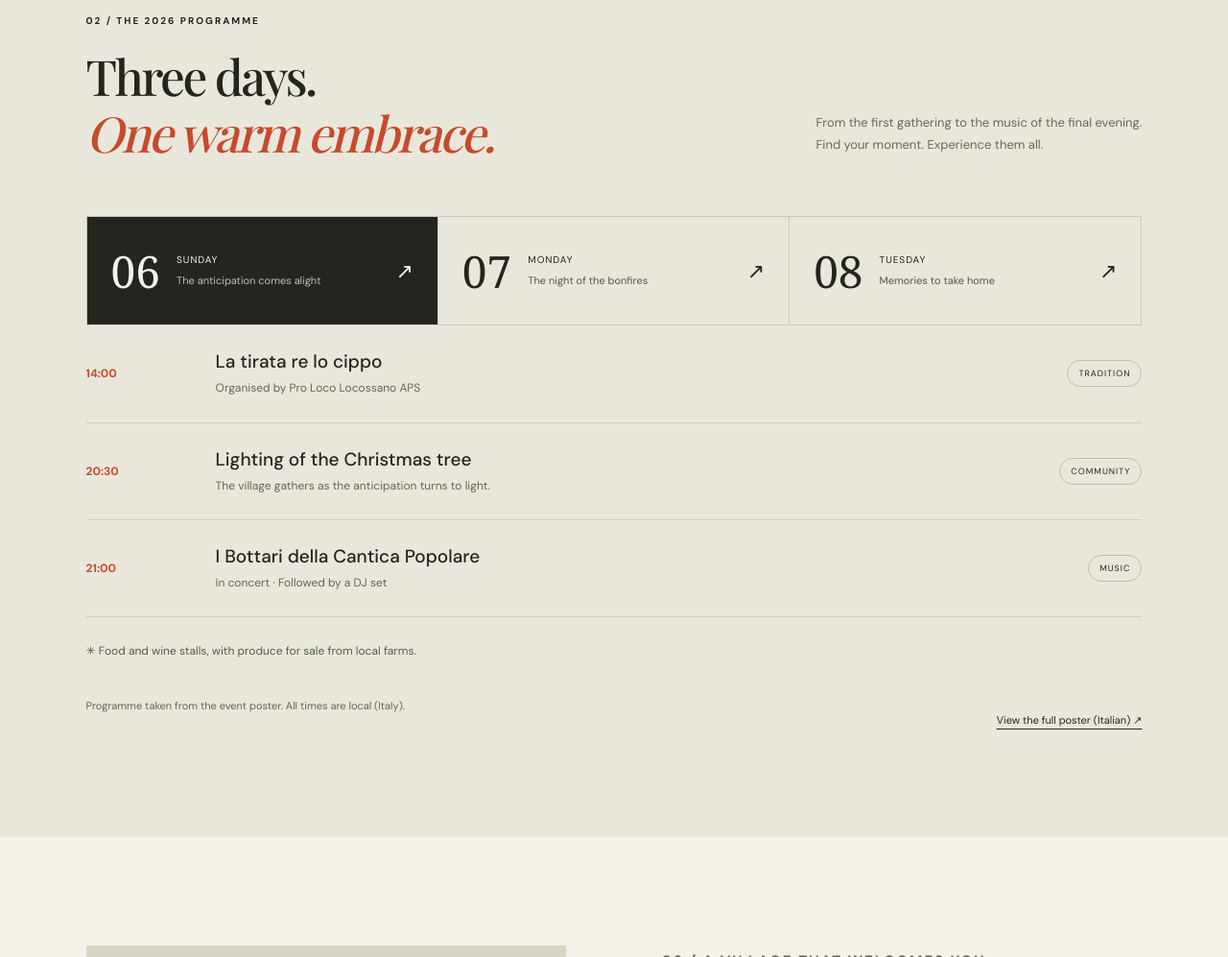
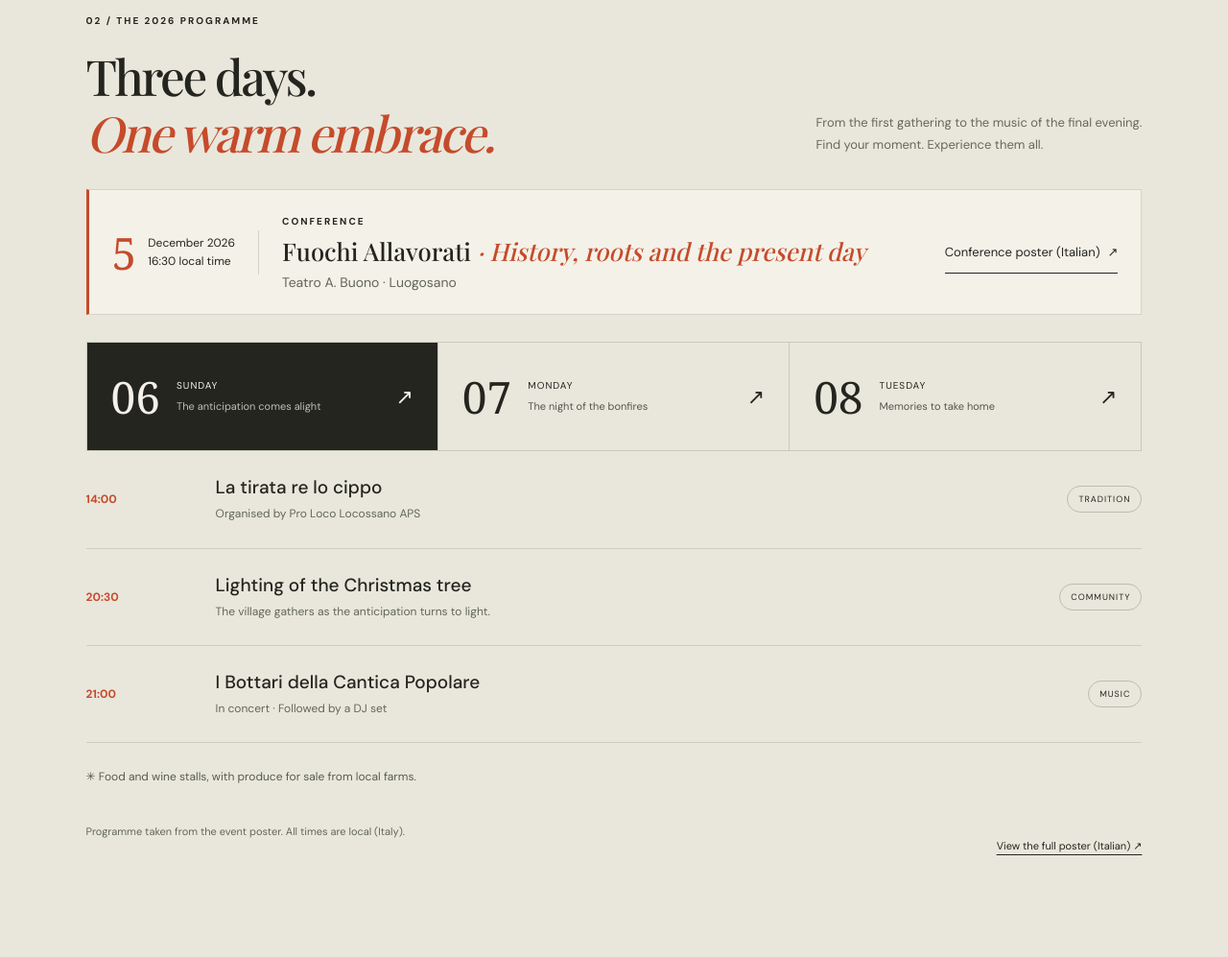
Before and after one commit to carminedigre/fuochi-allavorati, a plain HTML site: page index.html in a window 1280 px wide. Shown: the part 1628-2625 px from the top of the page at 96% size. Drawn offline with nearby package versions, Linux system fonts and the light colour scheme; a web font is replaced by a local one.

Commit message:
add convegno

```diff
--- a/i18n.js
+++ b/i18n.js
@@ -18,6 +18,9 @@ const translations = {
 '02 / IL PROGRAMMA 2026':'02 / THE 2026 PROGRAMME','Tre giorni.':'Three days.','Un solo abbraccio.':'One warm embrace.',
 'Dal primo gesto alla musica dell’ultima sera.':'From the first gathering to the music of the final evening.',
 'Trova il tuo momento, vivili tutti.':'Find your moment. Experience them all.',
+'CONVEGNO':'CONFERENCE','Dicembre 2026':'December 2026','Ore 16:30':'16:30 local time',
+'Storia, radici e contemporaneità':'History, roots and the present day',
+'Locandina del convegno':'Conference poster (Italian)',
 'DOMENICA':'SUNDAY','LUNEDÌ':'MONDAY','MARTEDÌ':'TUESDAY','L’attesa si accende':'The anticipation comes alight',
 'La notte dei fuochi':'The night of the bonfires','Ricordi da portare via':'Memories to take home',
 'A cura della Pro Loco Locossano APS':'Organised by Pro Loco Locossano APS','TRADIZIONE':'TRADITION',
--- a/index.html
+++ b/index.html
@@ -18,6 +18,18 @@
 <div class="ribbon"><span>170 ANNI DI TRADIZIONE</span><i>✳</i><span>TRE GIORNI DA VIVERE</span><i>✳</i><span>UNA COMUNITÀ CHE TI ASPETTA</span><i>✳</i></div>
 <section class="story section" id="rito"><div><p class="eyebrow">01 / LE NOSTRE RADICI</p><h2>È scritto<br><em>dentro di noi.</em></h2></div><div class="story-text"><p class="lead">Dai nonni ai padri.<br>Dai padri ai figli.<br>Da 170 anni, lo stesso fuoco.</p><p>L’attesa, le mani che lavorano insieme, gli sguardi che si ritrovano. A Luogosano, i giorni dell’Immacolata custodiscono un rito che attraversa le generazioni e tiene unita la comunità.</p><p>Sacro e profano si incontrano, ogni anno, nello stesso posto. I Fuochi Allavorati sono un rituale antico di condivisione, di appartenenza, di comunità.</p><blockquote>«Un rito non si organizza. Si eredita.»</blockquote></div></section>
 <section class="program section" id="programma"><div class="section-head"><div><p class="eyebrow">02 / IL PROGRAMMA 2026</p><h2>Tre giorni.<br><em>Un solo abbraccio.</em></h2></div><p>Dal primo gesto alla musica dell’ultima sera.<br>Trova il tuo momento, vivili tutti.</p></div>
+<article class="conference" aria-labelledby="convegno">
+  <time class="conference-date" datetime="2026-12-05T16:30:00+01:00">
+    <span class="conference-day">5</span>
+    <span><span>Dicembre 2026</span><br><span>Ore 16:30</span></span>
+  </time>
+  <div>
+    <p class="eyebrow">CONVEGNO</p>
+    <h3 id="convegno">Fuochi Allavorati <em>· <span>Storia, radici e contemporaneità</span></em></h3>
+    <p class="conference-venue">Teatro A. Buono · Luogosano</p>
+  </div>
+  <a class="text-link" href="convegno.jpg" target="_blank" rel="noopener">Locandina del convegno <span aria-hidden="true">↗</span></a>
+</article>
 <div class="tabs" role="tablist" aria-label="Giorni del programma"><button role="tab" aria-selected="true" id="tab-6" aria-controls="day-6" tabindex="0" data-day="6"><b>06</b><span>DOMENICA<br><small>L’attesa si accende</small></span><i>↗</i></button><button role="tab" aria-selected="false" id="tab-7" aria-controls="day-7" tabindex="-1" data-day="7"><b>07</b><span>LUNEDÌ<br><small>La notte dei fuochi</small></span><i>↗</i></button><button role="tab" aria-selected="false" id="tab-8" aria-controls="day-8" tabindex="-1" data-day="8"><b>08</b><span>MARTEDÌ<br><small>Ricordi da portare via</small></span><i>↗</i></button></div>
 <div class="day" id="day-6" role="tabpanel" aria-labelledby="tab-6"><div class="event"><time>14:00</time><div><h3>La tirata re lo cippo</h3><p>A cura della Pro Loco Locossano APS</p></div><span>TRADIZIONE</span></div><div class="event"><time>20:30</time><div><h3>Accensione dell’Albero</h3><p>Il paese si ritrova, l’attesa si fa luce.</p></div><span>COMUNITÀ</span></div><div class="event"><time>21:00</time><div><h3>I Bottari della Cantica Popolare</h3><p>In concerto · A seguire DJ set</p></div><span>MUSICA</span></div><p class="program-note">✳ Stand enogastronomici e punti vendita delle aziende agricole del territorio.</p></div>
 <div class="day" id="day-7" role="tabpanel" aria-labelledby="tab-7" hidden><div class="event"><time>LA SERA</time><div><h3>La notte dei fuochi</h3><p>Per tutta la serata fuochi accesi nei rioni. Passeggia per il paese e scoprili, uno per uno.</p></div><span>IL RITO</span></div><div class="event"><time>ITINERANTE</time><div><h3>La musica incontra il fuoco</h3><p>Due gruppi di musica popolare itinerante tra i fuochi.</p></div><span>MUSICA</span></div></div>
--- a/style.css
+++ b/style.css
@@ -16,3 +16,49 @@ header nav a{display:inline-flex;align-items:center;min-height:44px}.hero-copy,.
 .hero-art{background:#292622}.art-image{inset:0;background-image:url('falo-comunita.jpg');background-size:cover;background-position:50% 70%;transform:none}.art-shade{background:linear-gradient(180deg,rgba(22,20,17,.38),rgba(22,20,17,.08) 43%,transparent 65%,rgba(22,20,17,.42))}.art-credit{position:absolute;bottom:25px;left:35px;color:#eee5d8;font-size:9px;letter-spacing:.5px;max-width:65%;line-height:1.5}.art-number{bottom:25px}
 @media(max-width:760px){.hero-art{min-height:460px}.art-image{background-position:50% 83%}.art-shade{background:linear-gradient(180deg,rgba(22,20,17,.60),rgba(22,20,17,.10) 42%,transparent 65%,rgba(22,20,17,.45))}.art-credit{left:6%;bottom:20px}.art-number{bottom:20px}.art-caption{top:60px}.art-caption p{font-size:34px}}
 @media(max-width:360px){.hero-art{min-height:420px}.art-caption p{font-size:31px}}
+
+.conference {
+  display: grid;
+  grid-template-columns: auto minmax(0, 1fr) auto;
+  align-items: center;
+  gap: 24px;
+  padding: 24px;
+  background: var(--paper);
+  border: 1px solid var(--line);
+  border-left: 3px solid var(--orange);
+}
+.conference-date {
+  display: flex;
+  align-items: center;
+  gap: 12px;
+  padding-right: 24px;
+  border-right: 1px solid var(--line);
+  font-size: 12px;
+  line-height: 1.6;
+}
+.conference-day {
+  color: var(--orange);
+  font: 46px/1 Georgia, serif;
+}
+.conference .eyebrow { margin: 0 0 6px; }
+.conference h3 {
+  margin: 0;
+  font: 500 clamp(21px, 2vw, 28px)/1.25 'Playfair Display', Georgia, serif;
+}
+.conference-venue {
+  margin: 8px 0 0;
+  color: #62665a;
+  font-size: 14px;
+}
+.conference .text-link { gap: 8px; justify-self: start; }
+@media (max-width: 760px) {
+  .conference {
+    grid-template-columns: minmax(0, 1fr);
+    gap: 16px;
+    padding: 20px;
+  }
+  .conference-date {
+    padding: 0;
+    border: 0;
+  }
+}
```
